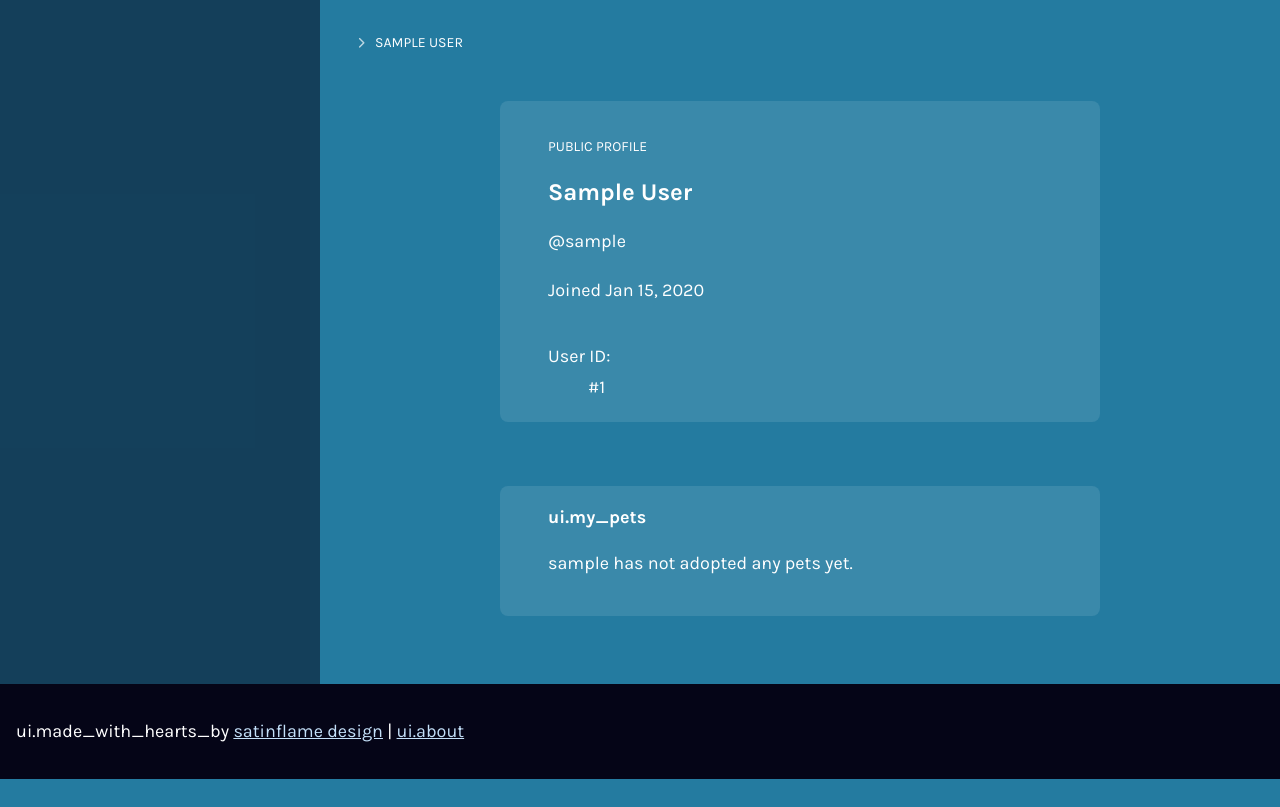
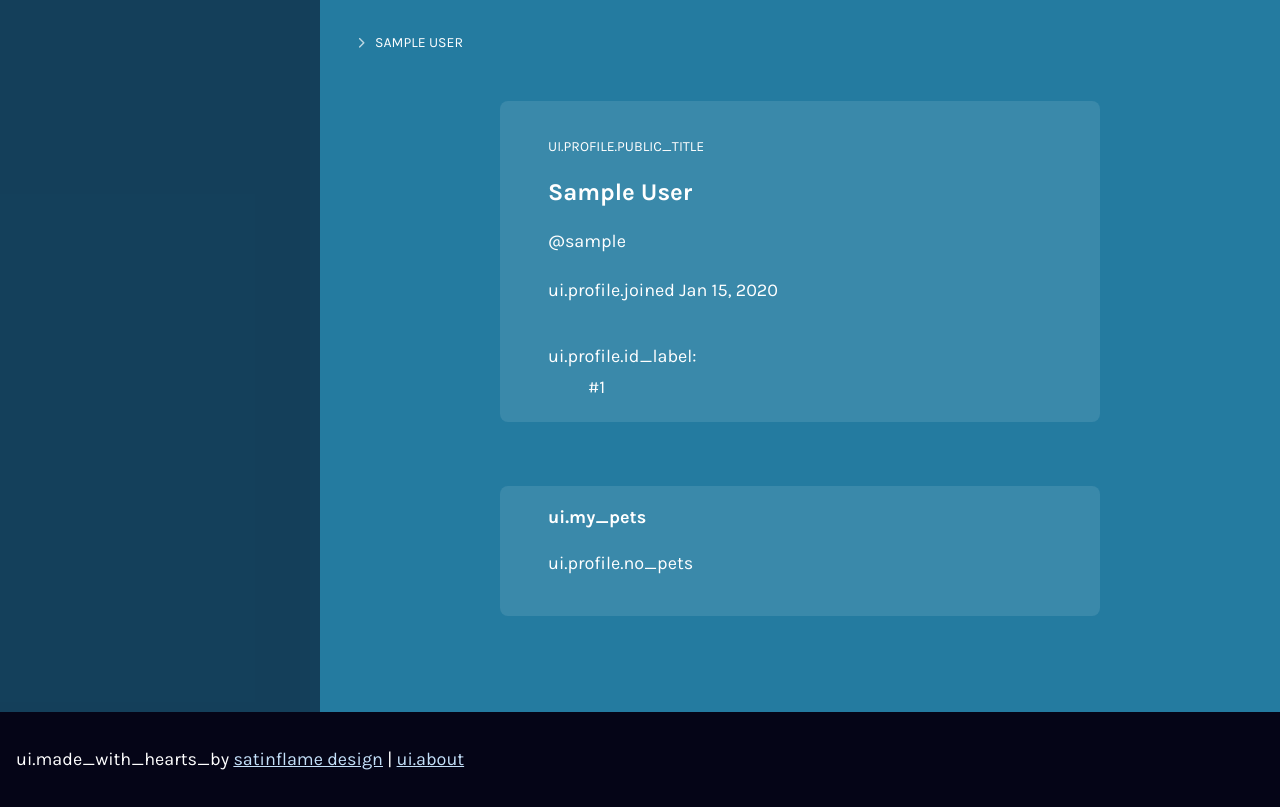
Before and after one commit to virtual/distantlife, a Flask app: page /users/1 in a window 1280 px wide. Shown: the part 61-868 px from the top of the page. Before the commit the page ends 840 px from the top, so only its background shows below. Run offline with Flask 3, Linux system fonts and the light colour scheme; tables that the repository leaves empty hold one stand-in row (values such as "Sample post"); some libraries are stand-ins or nearby versions.

Commit message:
cleanup profile and add text keys

```diff
--- a/templates/user_profile.html
+++ b/templates/user_profile.html
@@ -9,53 +9,49 @@
   <section class="card mb-4">
     <div class="d-flex justify-content-between align-items-start gap-3 flex-wrap">
       <div>
-        <p class="text-small-caps mb-2">Public profile</p>
+        <p class="text-small-caps mb-2">{{ _('ui.profile.public_title') }}</p>
         <h1 class="mb-2">{{ userinfo.full_name or userinfo.username }}</h1>
         {% if userinfo.full_name and userinfo.full_name != userinfo.username %}
           <p class="mb-2">@{{ userinfo.username }}</p>
         {% endif %}
-        <p class="mb-0">Joined {{ joined_display or userinfo.created_at }}</p>
+        <p class="mb-0">{{ _('ui.profile.joined') }} {{ joined_display or userinfo.created_at }}</p>
       </div>
 
       {% if is_self %}
         <div class="d-flex gap-2 flex-wrap">
-          <a class="btn btn-primary" href="/profile">Edit account</a>
-          <a class="btn btn-secondary" href="/pets">View pets</a>
+          <a class="btn btn-primary" href="/profile">{{ _('ui.profile.edit_account') }}</a>
+          <a class="btn btn-secondary" href="/pets">{{ _('ui.profile.view_pets') }}</a>
         </div>
       {% endif %}
     </div>
 
     <dl class="list-inline mt-4 mb-0">
-      <dt>User ID:</dt>
+      <dt>{{ _('ui.profile.id_label') }}:</dt>
       <dd>#{{ userinfo.id }}</dd>
     </dl>
   </section>
 
-  <section class="card mb-4">
+  <section class="card">
     <h2>{{ _('ui.my_pets') }}</h2>
 
     {% if pets_owned|length > 0 %}
-      <div class="col-list row">
+      <div class="col-list row p-0">
         {% for pet in pets_owned %}
-          <div class="col-12 col-md-6">
-            <div class="card h-100">
+          <div class="col-12">
+            <div>
               <img src="/static/{{ pet.imgsrc }}" alt="{{ pet.pet_type }}" />
-              <h3 class="mt-3">{{ pet.name }}
+              <h3 class="mt-1 mb-0">{{ pet.name }}
                 {% if pet.id == pet.active_pet_id %}
-                  <span class="badge badge-success">Active pet</span>
+                  <span class="badge badge-success">{{ _('ui.active_pet') }}</span>
                 {% endif %}
               </h3>
-              <p>{{ pet.pet_type }} <small>(#{{ pet.id }})</small></p>
-              {% if pet.created %}
-                <p class="text-muted">Adopted {{ pet_created_display(pet.created) }}</p>
-              {% endif %}
               {{ progressbar((pet.exp)) }}
             </div>
           </div>
         {% endfor %}
       </div>
     {% else %}
-      <p>{{ userinfo.username }} has not adopted any pets yet.</p>
+      <p>{{ _('ui.profile.no_pets').format(username=userinfo.username) }}</p>
     {% endif %}
   </section>
 
```
Also changed, not shown: translations/en/LC_MESSAGES/messages.po, translations/he/LC_MESSAGES/messages.po, 2 other files.
